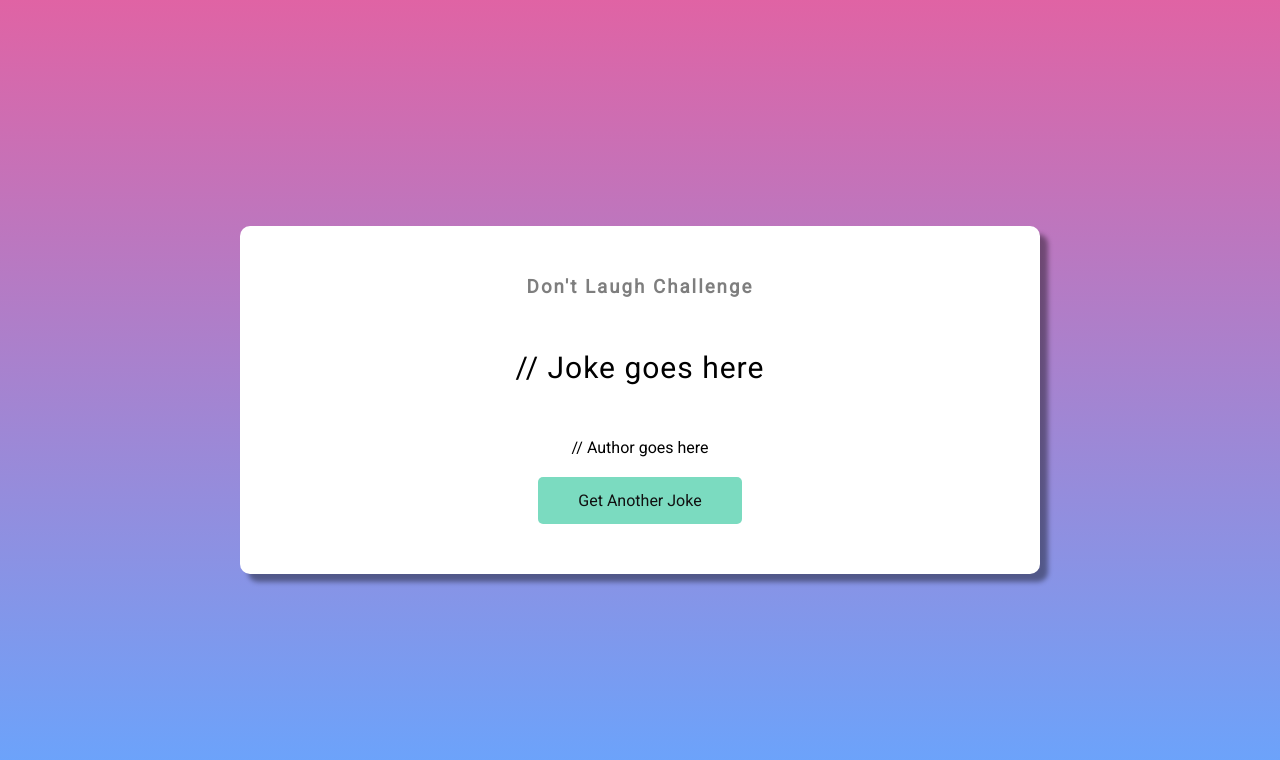
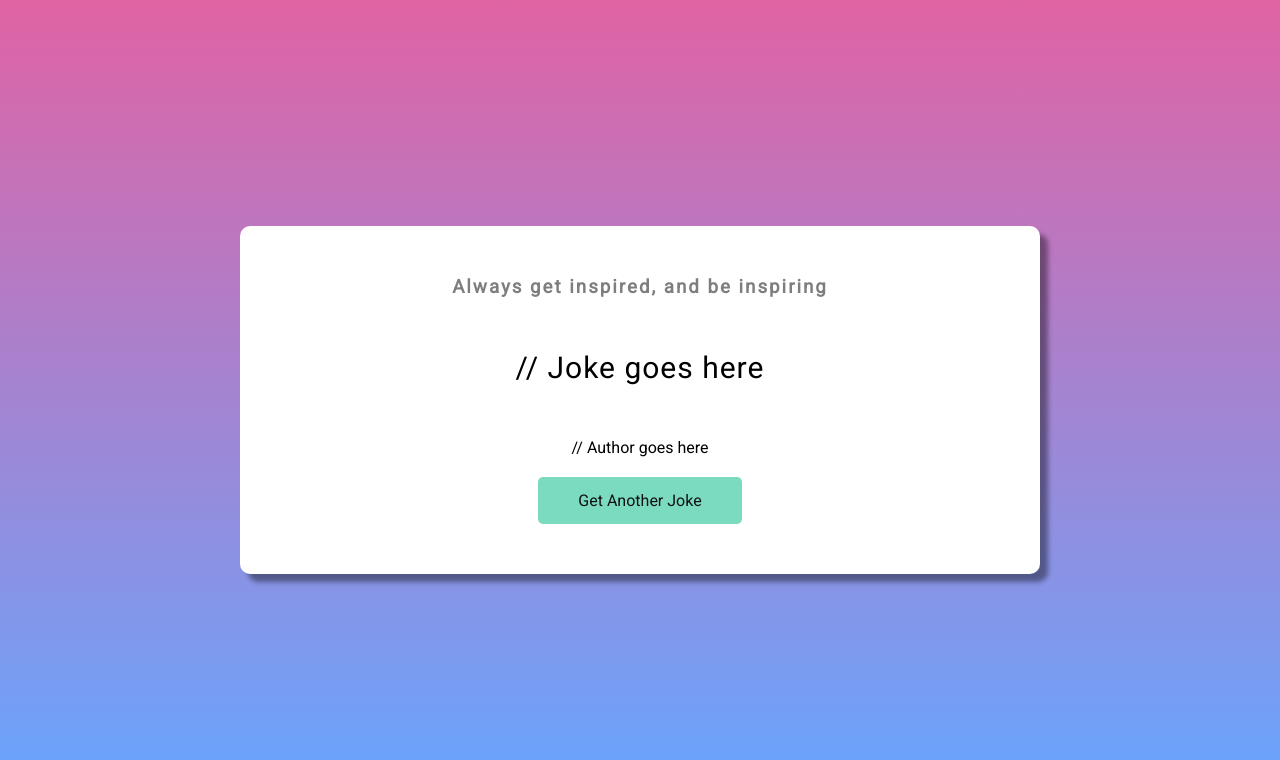
Before and after one commit to funamioh/quote-app, a plain HTML site: page index.html in a window 1280 px wide. Drawn offline with Linux system fonts and the light colour scheme; no server answers.

Commit message:
Changed a phrase for h3

```diff
--- a/index.html
+++ b/index.html
@@ -8,7 +8,7 @@
   </head>
   <body>
     <div class="container">
-      <h3>Don't Laugh Challenge</h3>
+      <h3>Always get inspired, and be inspiring</h3>
       <div id="quote" class="quote">// Joke goes here</div>
       <div id="author" class="author">// Author goes here</div>
       <button id="quoteBtn" class="btn">Get Another Joke</button>
--- a/script.js
+++ b/script.js
@@ -20,7 +20,7 @@ function generateQuote() {
   })
   .then(function(data) {
     let number = Math.floor(Math.random() * data.length);
-
+    console.log(data[number])
     quote.innerHTML = data[number].quote
     author.innerHTML = data[number].author
   })
```
